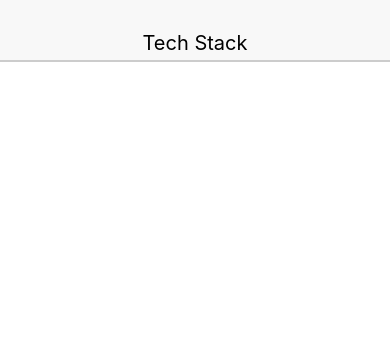
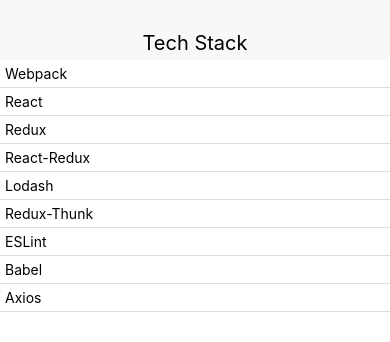
Before and after one commit to iAmNawa/reactNativeRedux, a React Native app: screen / in a window 390 px wide. Shown: the top 342 px of the page. Built offline with nearby package versions, Linux system fonts and the light colour scheme.

Commit message:
rendering list using FlatList in the react-native application

```diff
--- a/src/components/LibraryList.js
+++ b/src/components/LibraryList.js
@@ -1,10 +1,21 @@
 import React, { Component } from 'react';
+import { FlatList, Text } from 'react-native'
 import { connect } from 'react-redux';
+import ListItem from './ListItem';
 
 class LibraryList extends Component {
+  renderItem(library) {
+    return <ListItem library={library} />
+  }
+
   render() {
-    console.log(this.props)
-    return;
+    return (
+      <FlatList
+        data={this.props.libraries}
+        renderItem={this.renderItem}
+        keyExtractor={library => library.id.toString()}
+      />
+    );
   }
 }
 
--- /dev/null
+++ b/src/components/ListItem.js
@@ -0,0 +1,15 @@
+import React, { Component } from 'react';
+import { Text } from 'react-native';
+import { CardSection } from './common';
+
+class ListItem extends Component {
+  render() {
+    return (
+      <CardSection>
+        <Text>{this.props.library.item.title}</Text>
+      </CardSection>
+    );
+  }
+}
+
+export default ListItem;
```
